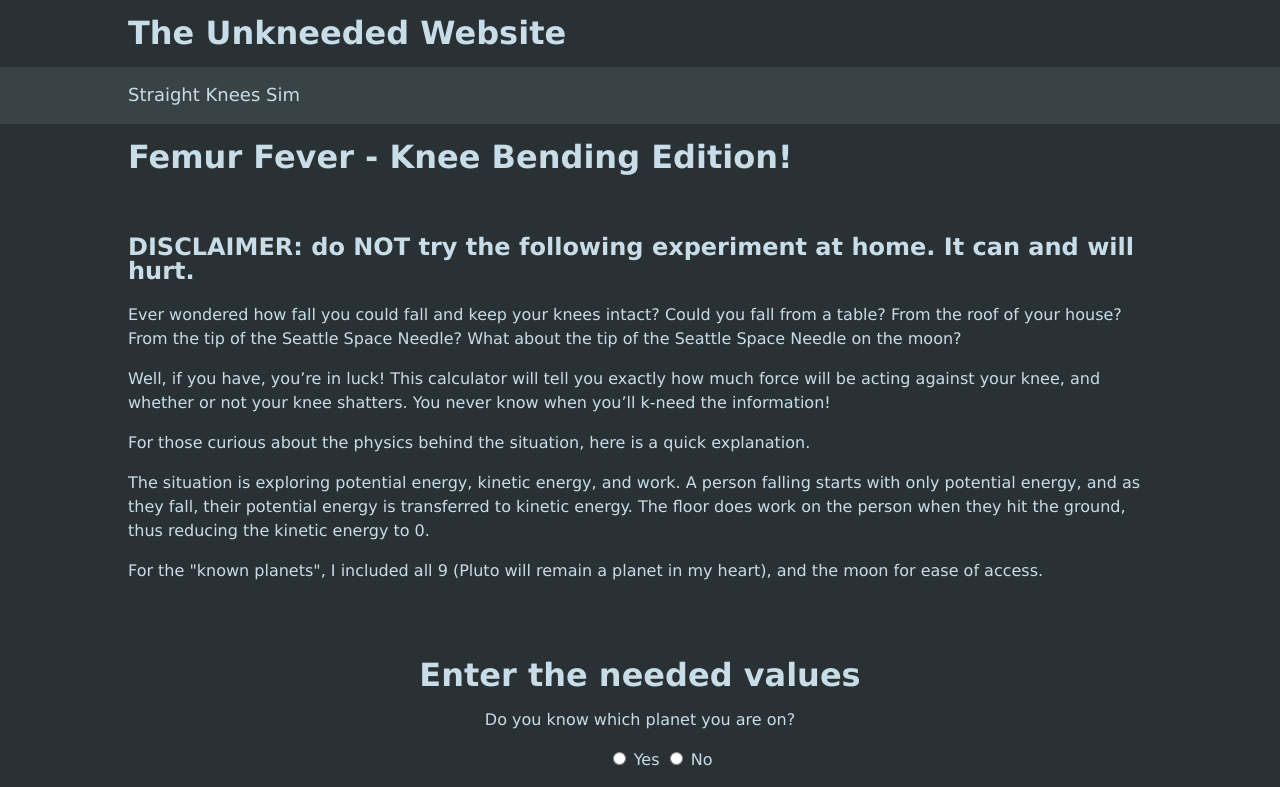
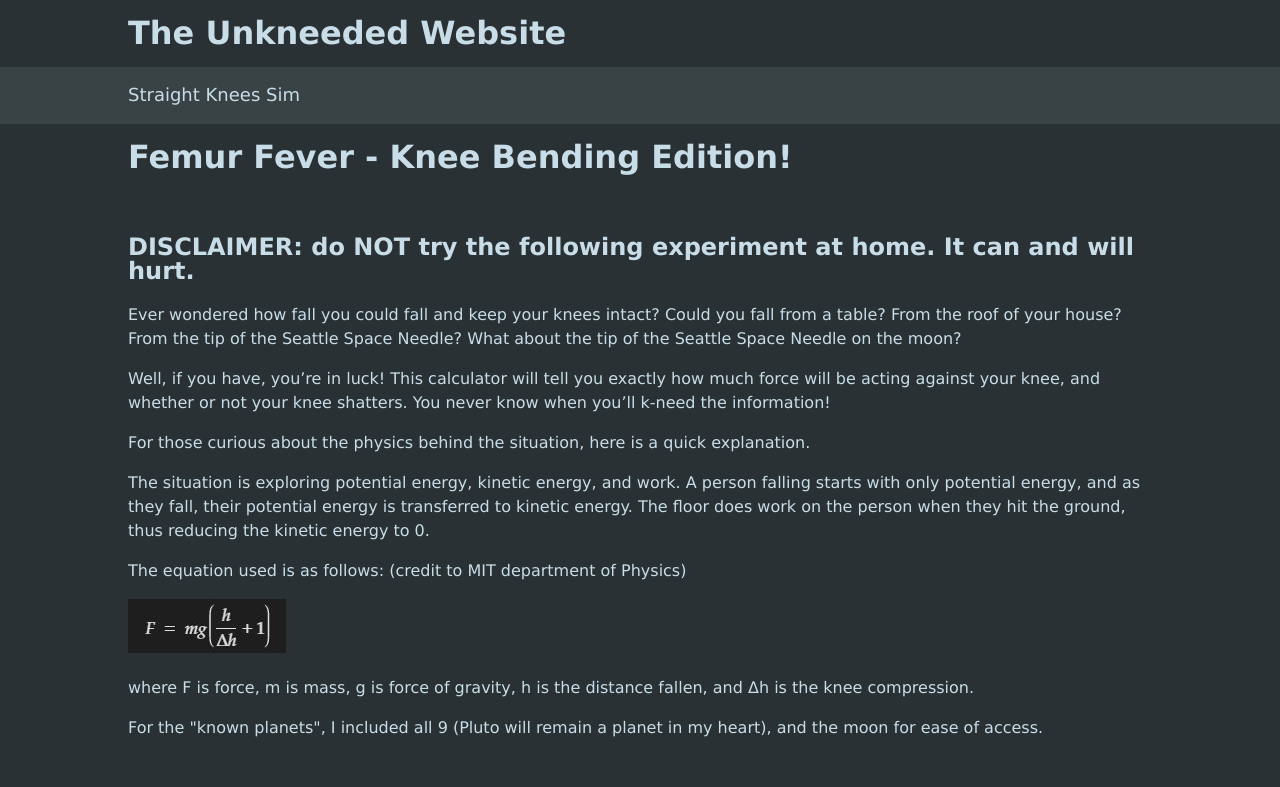
Before and after one commit to Spaceball55/spaceball55-github.io, a plain HTML site: page bent-knees.html in a window 1280 px wide. Shown: the top 787 px of the page. Drawn offline with Linux system fonts and the light colour scheme.

Commit message:
MIT formula

```diff
--- a/bent-knees.html
+++ b/bent-knees.html
@@ -32,6 +32,12 @@
 
             <p>The situation is exploring potential energy, kinetic energy, and work. A person falling starts with only potential energy, and as they fall, their potential energy is transferred to kinetic energy. The floor does work on the person when they hit the ground, thus reducing the kinetic energy to 0.
             </p>
+
+            <p>The equation used is as follows: (credit to MIT department of Physics)</p>
+
+            <img src = 'images/MIT Force Formula.JPG' alt = 'F = mg(h/Δh + 1)' >
+
+            <p>where F is force, m is mass, g is force of gravity, h is the distance fallen, and Δh is the knee compression.</p>
 
             <p>For the "known planets", I included all 9 (Pluto will remain a planet in my heart), and the moon for ease of access.</p>
         </div>
--- a/style.css
+++ b/style.css
@@ -90,3 +90,7 @@ body {
 #error{
     display:none;
 }
+
+img{
+    width:auto;
+}
```
